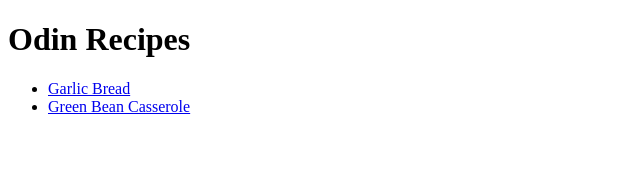
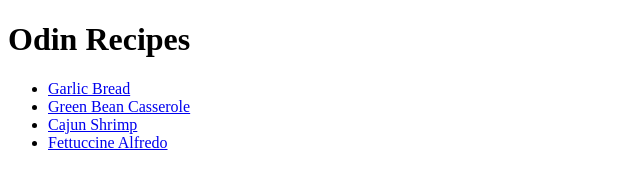
Before and after one commit to svjblaze/odin-recipes, a plain HTML site: page index.html in a window 1280 px wide. Shown: the whole page, without its empty margins (0-640 px from the left). Drawn offline with Linux system fonts and the light colour scheme.

Commit message:
Updated index.html to include last two recipes
added Fettuccine and Cajun Shrimp to index

```diff
--- a/index.html
+++ b/index.html
@@ -10,6 +10,8 @@
     <ul>
         <li><a href="recipes/garlic-bread.html">Garlic Bread</a></li>
         <li><a href="recipes/green-bean-casserole.html">Green Bean Casserole</a></li>
+        <li><a href="recipes/Cajun-shrimp.html">Cajun Shrimp</a></li>
+        <li><a href="recipes/fettuccine-alfredo.html">Fettuccine Alfredo</a></li>
 
     </ul>
 
```
